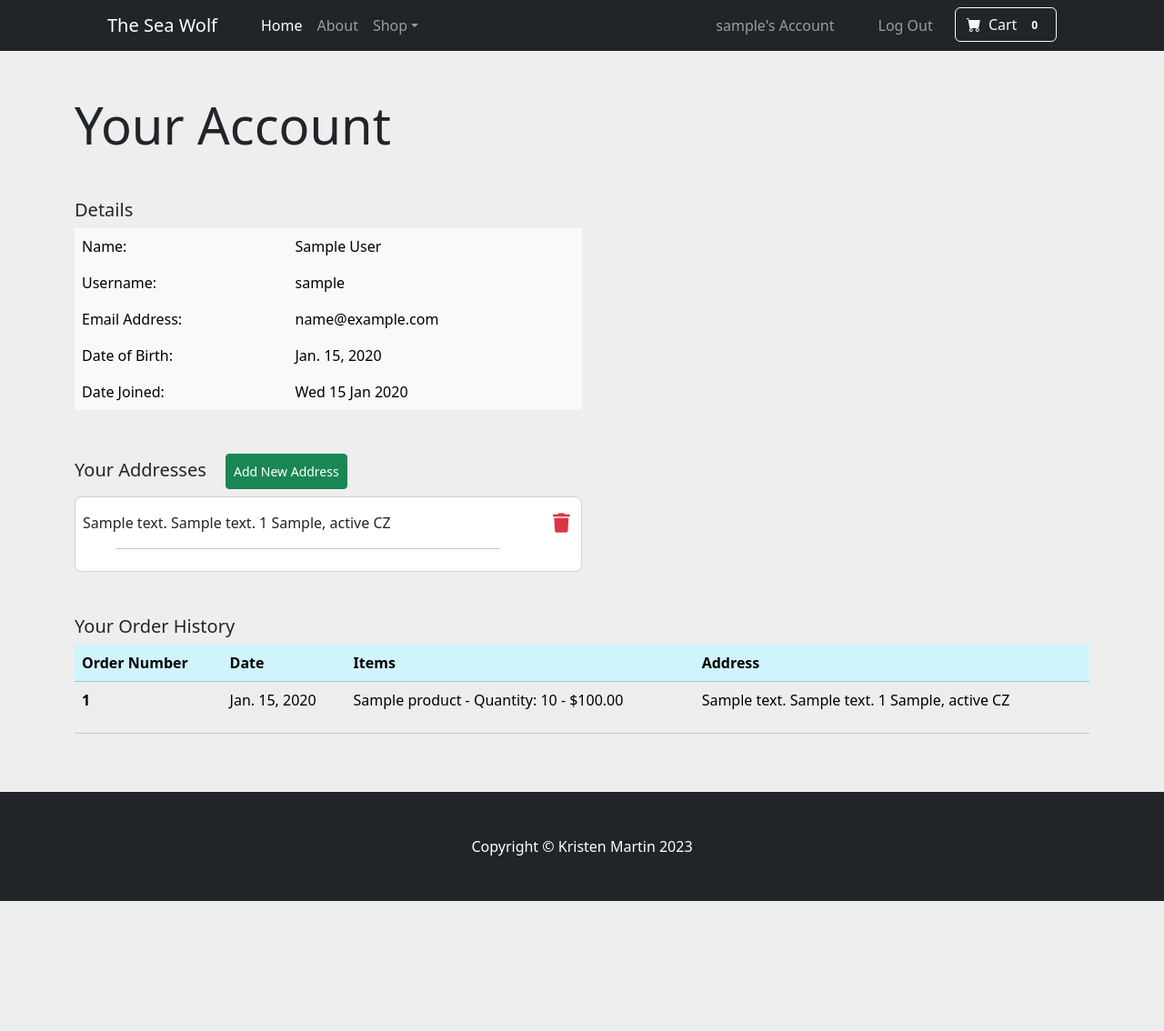
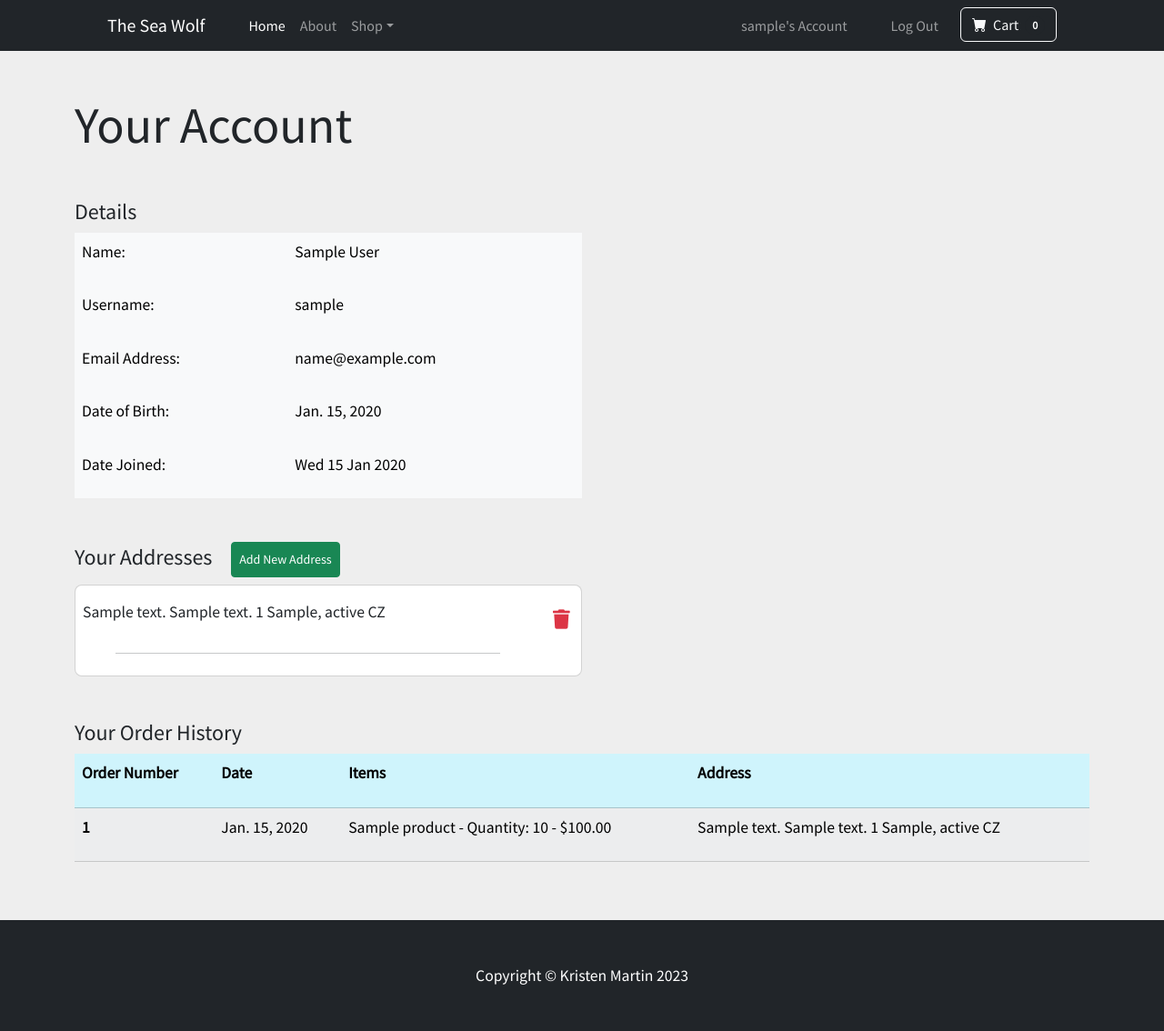
Before and after one commit to KristenM4/Django-Online-Shop, a Django app: page /accounts/profile/ in a window 1280 px wide. Shown: the whole page at 91% size. Before the commit the page ends 991 px from the top, so only its background shows below. Run offline with Django 4.2, Linux system fonts and the light colour scheme; a user stored in the database is signed in; tables that the repository leaves empty hold one stand-in row (values such as "Sample post"); some libraries are stand-ins or nearby versions.

Commit message:
add favicon and sitewide font

```diff
--- a/static/css/home.css
+++ b/static/css/home.css
@@ -1,3 +1,14 @@
+@import url('https://fonts.googleapis.com/css2?family=Montserrat:ital,wght@0,900;1,300&family=Roboto&family=Source+Sans+Pro&family=Ubuntu&display=swap');
+body, html {
+    font-family: 'Source Sans Pro', sans-serif;
+}
+p {
+    font-size: 1.1rem;
+}
+#body-section {
+    height: 100%;
+}
+
 #main-header {
     background-repeat: no-repeat;
     background-size: cover;
--- a/templates/about.html
+++ b/templates/about.html
@@ -6,9 +6,9 @@ About The Sea Wolf
 {% endblock title %}
 
 {% block content %}
-<section class="h-100" style="background-color: #eee;">
+<section class="h-100" style="background-color: #eee;" id="body-section">
     <div class="container h-100 py-5">
-        <div class="col-xl-10 col-xs-12 mx-auto">
+        <div class="col-xl-10 col-xs-12 mx-auto mb-5">
             <h4 class="display-4 mb-5">About Us</h4>
             <p>
                 <b>Aloha and welcome to your new favorite Hawaiian Surfing and Diving store!</b> We have been providing top-quality
@@ -23,7 +23,7 @@ About The Sea Wolf
                 We're proud to be a locally-owned and operated establishment, and we strive to embody the spirit of "aloha"
                 in everything we do. Order from us today and experience the true essence of surfing and diving culture!
             </p>
-            <figure class="figure">
+            <figure class="figure h-100">
                 <img src="{% static 'images/shack1.jpg' %}" class="figure-img img-fluid" alt="A small shack by the beach in Hawaii">
                 <figcaption class="figure-caption">Our first store back in 2011</figcaption>
             </figure>
--- a/templates/account_profile.html
+++ b/templates/account_profile.html
@@ -9,41 +9,41 @@ Your Account
     <div class="container h-100 py-5">
         <h4 class="display-4 mb-5">Your Account</h4>
         <!-- Personal Details -->
-        <h5>Details</h5>
+        <h4>Details</h4>
         <div class="col-lg-6 col-xs-10">
             <table class="table table-light table-borderless">
                 <tbody>
                 <tr>
-                    <td>Name:</td>
-                    <td>{{user.first_name}} {{user.last_name}}</td>
+                    <td><p>Name:</p></td>
+                    <td><p>{{user.first_name}} {{user.last_name}}</p></td>
                 </tr>
                 <tr>
-                    <td>Username:</td>
-                    <td>{{user.username}}</td>
+                    <td><p>Username:</p></td>
+                    <td><p>{{user.username}}</p></td>
                 </tr>
                 <tr>
-                    <td>Email Address:</td>
-                    <td>{{user.email}}</td>
+                    <td><p>Email Address:</p></td>
+                    <td><p>{{user.email}}</p></td>
                 </tr>
                 <tr>
-                    <td>Date of Birth:</td>
-                    <td>{{user.date_of_birth}}</td>
+                    <td><p>Date of Birth:</p></td>
+                    <td><p>{{user.date_of_birth}}</p></td>
                 </tr>
                 <tr>
-                    <td>Date Joined:</td>
-                    <td>{{user.date_joined|date:"D d M Y"}}</td>
+                    <td><p>Date Joined:</p></td>
+                    <td><p>{{user.date_joined|date:"D d M Y"}}</p></td>
                 </tr>
                 </tbody>
             </table>
         <!-- Address List -->
-        <h5 class="mt-5">Your Addresses <a href="{% url 'new_address' %}" class="text-decoration-none"><button class="ms-3 btn btn-sm btn-success p-2">Add New Address</button></a></h5>
+        <h4 class="mt-5">Your Addresses <a href="{% url 'new_address' %}" class="text-decoration-none"><button class="ms-3 btn btn-sm btn-success p-2">Add New Address</button></a></h4>
             <div class="card rounded-3 mb-4">
                 <div class="card-body p-2">
                     {% for item in user.customeraddress_set.all %}
                     {% if not item.hidden %}
                         <div class="row d-flex justify-content-between align-items-center mt-2">
                             <div class="col-md-9">
-                                {{item}}
+                                <p>{{item}}</p>
                             </div>
                             <div class="col-lg-1">
                                 <a href="{% url 'delete_address' item.id %}" class="text-danger"><i class="fas fa-trash fa-lg"></i></a>
@@ -56,27 +56,27 @@ Your Account
             </div>
         </div>
         <!-- Order History -->
-        <h5 class="mt-5">Your Order History</h5>
+        <h4 class="mt-5">Your Order History</h4>
         <table class="table table-light table-striped">
             <thead>
               <tr class="table-info">
-                <th scope="col">Order Number</th>
-                <th scope="col">Date</th>
-                <th scope="col">Items</th>
-                <th scope="col">Address</th>
+                <th scope="col"><p>Order Number</p></th>
+                <th scope="col"><p>Date</p></th>
+                <th scope="col"><p>Items</p></th>
+                <th scope="col"><p>Address</p></th>
               </tr>
             </thead>
             <tbody>
             {% for item in user.order_set.all %}
               <tr>
-                <th scope="row">{{item.id}}</th>
-                <td>{{item.date}}</td>
+                <th scope="row"><p>{{item.id}}</p></th>
+                <td><p>{{item.date}}</p></td>
                 <td>
                     {% for product in item.orderitem_set.all %}
                     <p>{{product}}</p>
                     {% endfor %}
                 </td>
-                <td>{{item.address}}</td>
+                <td><p>{{item.address}}</p></td>
               </tr>
             {% endfor %}
             </tbody>
--- a/templates/address.html
+++ b/templates/address.html
@@ -1,6 +1,8 @@
 {% extends "base.html" %}
 {% load crispy_forms_tags %}
 {% load cart_tag %}
+
+{% block title %}Select an Address{% endblock title %}
 
 {% block content %}
 <section class="h-100" style="background-color: #eee;">
--- a/templates/base.html
+++ b/templates/base.html
@@ -13,7 +13,9 @@
     <!-- Bootstrap CSS -->
     <link href="https://cdn.jsdelivr.net/npm/bootstrap@5.3.0-alpha1/dist/css/bootstrap.min.css" rel="stylesheet" integrity="sha384-GLhlTQ8iRABdZLl6O3oVMWSktQOp6b7In1Zl3/Jr59b6EGGoI1aFkw7cmDA6j6gD" crossorigin="anonymous">
     <link rel="stylesheet" href="https://cdnjs.cloudflare.com/ajax/libs/font-awesome/5.14.0/css/all.min.css" integrity="sha512-1PKOgIY59xJ8Co8+NE6FZ+LOAZKjy+KY8iq0G4B3CyeY6wYHN3yt9PW0XpSriVlkMXe40PTKnXrLnZ9+fkDaog==" crossorigin="anonymous" />
+    <!-- Local CSS and favicon -->
     <link rel="stylesheet" href="{% static 'css/home.css' %}">
+    <link rel="shortcut icon" type="image/png" href="{% static 'favicon.ico' %}"/>
     {% block css %}{% endblock css %}
     <title>{% block title %}The Sea Wolf{% endblock title %}</title>
 </head>
--- a/templates/order_success.html
+++ b/templates/order_success.html
@@ -1,9 +1,11 @@
 {% extends "base.html" %}
 
+{% block title %}Order Placed{% endblock title %}
+
 {% block content %}
-<section class="h-100" style="background-color: #eee;">
+<section class="h-100" style="background-color: #eee;" id="body-section">
     <div class="container h-100 py-5">
-        <h3 class="display-3 mx-4">Thank you for your purchase!</h3>
+        <h3 class="display-3 mx-4 mb-4">Thank you for your purchase!</h3>
         <p>You will receive an email with your order details.</p>
         <p><a href="{% url 'home' %}" class="link-info">Continue Shopping</a></p>
     </div>
--- a/templates/place_order.html
+++ b/templates/place_order.html
@@ -1,8 +1,10 @@
 {% extends "base.html" %}
 {% load cart_tag %}
 
+{% block title %}Review Order{% endblock title %}
+
 {% block content %}
-<section class="h-100" style="background-color: #eee;">
+<section class="h-100" style="background-color: #eee;" id="body-section">
     <div class="container h-100 py-5">
         <h5 class="display-5 mb-5">Review Order Details</h5>
         <h5>Items</h5>
--- a/templates/registration/login.html
+++ b/templates/registration/login.html
@@ -14,7 +14,5 @@
         <br>
         <p class="pb-5"><a class="link-primary" href="{% url 'password_reset' %}">Forgot your password?</a></p>
     </div>
-    <div class="pb-5 mb-5"></div>
-    <div class="pb-2 mb-5"></div>
 </section>
 {% endblock content %}
--- a/templates/signup_success.html
+++ b/templates/signup_success.html
@@ -10,16 +10,13 @@
             </div>
         </div>
     </header>
-<section class="h-100" style="background-color: #eee;">
+<section class="h-100"  id="body-section">
     <div class="container h-100 pt-4 pb-5">
         <h3 class="display-4 mb-5">Welcome to the Sea Wolf family!</h3>
         <p>Thank you for creating an account with us.</p>
         <p>Proceed to the <a href="{% url 'login' %}" class="link-primary">Log In page</a> and enter your username and password.</p>
 
 
-    <div class="pb-5 mb-5"></div>
-    <div class="pb-5 mb-5"></div>
-    <div class="pb-5 mb-3"></div>
     </div>
 </section>
 {% endblock content %}
```
Also changed, not shown: templates/cart_detail.html (+2 -9 lines), static/favicon.ico (added).
